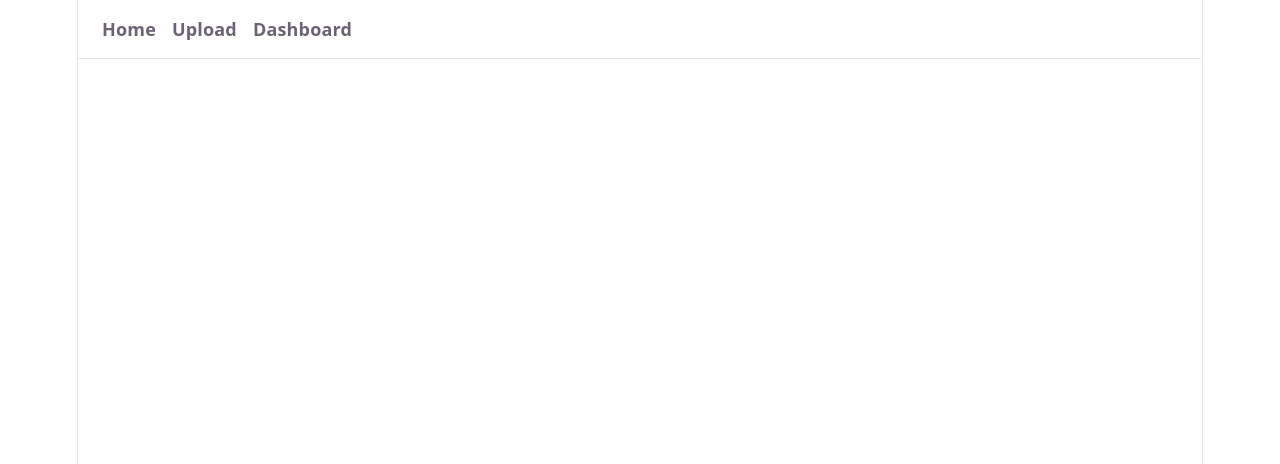
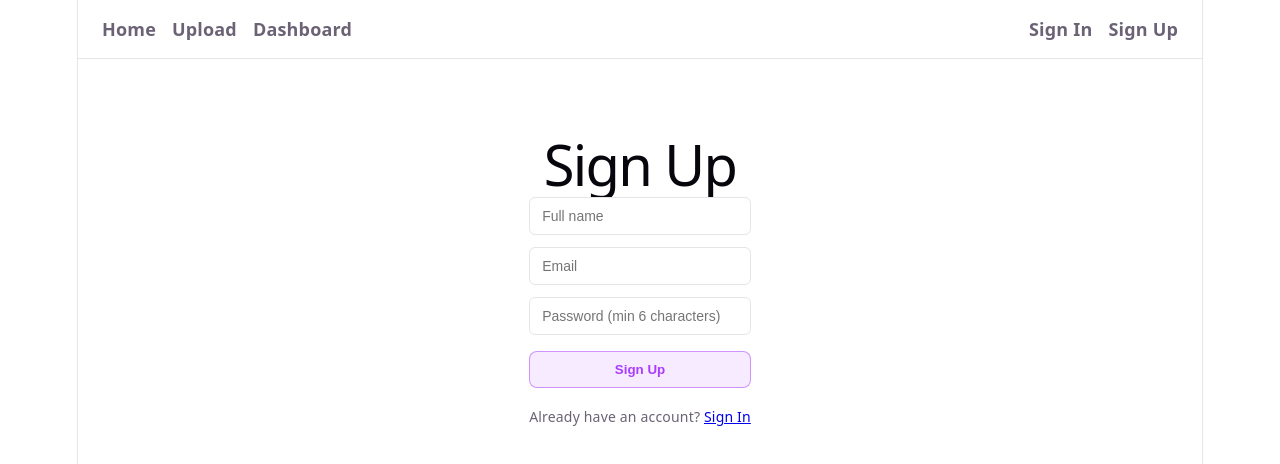
Before and after one commit to 6266992006/StreamWeaver, a React (Vite) app in the folder StreamWeaver-frontend/: page /signup in a window 1280 px wide. Shown: the top 464 px of the page. Built offline with nearby package versions, Linux system fonts and the light colour scheme.

Commit message:
project will be updated

```diff
--- a/StreamWeaver-frontend/src/App.css
+++ b/StreamWeaver-frontend/src/App.css
@@ -1,5 +1,6 @@
 .preview-nav {
   display: flex;
+  align-items: center;
   gap: 16px;
   padding: 16px 24px;
   border-bottom: 1px solid var(--border);
@@ -13,6 +14,25 @@
 
 .preview-nav a:hover {
   color: var(--accent);
+}
+
+.nav-spacer {
+  flex: 1;
+}
+
+.nav-user {
+  color: var(--text);
+  font-size: 14px;
+}
+
+.nav-logout {
+  background: none;
+  border: 1px solid var(--border);
+  border-radius: 6px;
+  padding: 4px 12px;
+  color: var(--text);
+  cursor: pointer;
+  font-weight: 600;
 }
 
 .home-page {
--- a/StreamWeaver-frontend/src/App.jsx
+++ b/StreamWeaver-frontend/src/App.jsx
@@ -1,17 +1,42 @@
-import { BrowserRouter, Routes, Route, Link } from 'react-router-dom'
+import { BrowserRouter, Routes, Route, Link, useNavigate } from 'react-router-dom'
+import { useAuth } from './context/AuthContext'
 import UploadPage from './pages/UploadPage'
 import Dashboard from './pages/Dashboard'
+import SignIn from './pages/SignIn'
+import SignUp from './pages/SignUp'
 import './App.css'
 
-// TEMP preview nav — just so Upload/Dashboard can be clicked into and
-// tested now. Full route/page integration (login-gated, final nav) is
-// a Week 4 task.
+// TEMP preview nav — just so every page can be clicked into and tested
+// now. Full route/page integration (final nav, protected routes) is a
+// Week 4 task.
 function PreviewNav() {
+  const { user, token, logout } = useAuth()
+  const navigate = useNavigate()
+
+  const handleLogout = () => {
+    logout()
+    navigate('/')
+  }
+
   return (
     <nav className="preview-nav">
       <Link to="/">Home</Link>
       <Link to="/upload">Upload</Link>
       <Link to="/dashboard">Dashboard</Link>
+      <span className="nav-spacer" />
+      {token ? (
+        <>
+          <span className="nav-user">Hi, {user?.name || 'there'}</span>
+          <button type="button" onClick={handleLogout} className="nav-logout">
+            Logout
+          </button>
+        </>
+      ) : (
+        <>
+          <Link to="/signin">Sign In</Link>
+          <Link to="/signup">Sign Up</Link>
+        </>
+      )}
     </nav>
   )
 }
@@ -37,6 +62,8 @@ function App() {
         <Route path="/" element={<Home />} />
         <Route path="/upload" element={<UploadPage />} />
         <Route path="/dashboard" element={<Dashboard />} />
+        <Route path="/signin" element={<SignIn />} />
+        <Route path="/signup" element={<SignUp />} />
       </Routes>
     </BrowserRouter>
   )
--- a/StreamWeaver-frontend/src/pages/Dashboard.jsx
+++ b/StreamWeaver-frontend/src/pages/Dashboard.jsx
@@ -1,4 +1,5 @@
 import { useEffect, useState } from 'react';
+import { Link } from 'react-router-dom';
 import { useAuth } from '../context/AuthContext';
 import { getJobHistory } from '../api/jobApi';
 import HistoryTable from '../components/HistoryTable';
@@ -13,6 +14,8 @@ const Dashboard = () => {
   const [errorMsg, setErrorMsg] = useState('');
 
   useEffect(() => {
+    if (!token) return;
+
     let cancelled = false;
 
     const loadHistory = async () => {
@@ -36,6 +39,18 @@ const Dashboard = () => {
     };
   }, [token]);
 
+  if (!token) {
+    return (
+      <div className="dashboard-page">
+        <h1>Upload History</h1>
+        <p>
+          You need to be signed in to view this page.{' '}
+          <Link to="/signin">Sign in</Link> or <Link to="/signup">create an account</Link>.
+        </p>
+      </div>
+    );
+  }
+
   return (
     <div className="dashboard-page">
       <h1>Upload History</h1>
--- a/StreamWeaver-frontend/src/pages/Pages.css
+++ b/StreamWeaver-frontend/src/pages/Pages.css
@@ -149,3 +149,53 @@
   background: rgba(220, 38, 38, 0.15);
   color: #dc2626;
 }
+
+/* --- Auth pages --- */
+
+.auth-page {
+  max-width: 400px;
+  margin: 60px auto;
+  padding: 0 24px;
+}
+
+.auth-page h1 {
+  color: var(--text-h);
+  margin-bottom: 20px;
+}
+
+.auth-form {
+  display: flex;
+  flex-direction: column;
+  gap: 12px;
+}
+
+.auth-form input {
+  padding: 10px 12px;
+  border-radius: 6px;
+  border: 1px solid var(--border);
+  background: var(--bg);
+  color: var(--text-h);
+  font-size: 14px;
+}
+
+.auth-form button {
+  margin-top: 4px;
+  padding: 10px 20px;
+  border-radius: 8px;
+  border: 1px solid var(--accent-border);
+  background: var(--accent-bg);
+  color: var(--accent);
+  cursor: pointer;
+  font-weight: 600;
+}
+
+.auth-form button:disabled {
+  opacity: 0.5;
+  cursor: not-allowed;
+}
+
+.auth-switch {
+  margin-top: 16px;
+  font-size: 14px;
+  color: var(--text);
+}
--- /dev/null
+++ b/StreamWeaver-frontend/src/pages/SignIn.jsx
@@ -0,0 +1,69 @@
+import { useState } from 'react';
+import { useNavigate, Link } from 'react-router-dom';
+import { loginUser } from '../api/authApi';
+import { useAuth } from '../context/AuthContext';
+import './Pages.css';
+
+const SignIn = () => {
+  const { login } = useAuth();
+  const navigate = useNavigate();
+
+  const [form, setForm] = useState({ email: '', password: '' });
+  // idle | loading | error
+  const [status, setStatus] = useState('idle');
+  const [errorMsg, setErrorMsg] = useState('');
+
+  const handleChange = (e) => {
+    setForm({ ...form, [e.target.name]: e.target.value });
+  };
+
+  const handleSubmit = async (e) => {
+    e.preventDefault();
+    setStatus('loading');
+    setErrorMsg('');
+
+    try {
+      const data = await loginUser(form);
+      login(data); // stores token + user in AuthContext (localStorage)
+      navigate('/upload');
+    } catch (err) {
+      setStatus('error');
+      setErrorMsg(err.response?.data?.message || 'Sign in failed. Please check your credentials.');
+    }
+  };
+
+  return (
+    <div className="auth-page">
+      <h1>Sign In</h1>
+      <form onSubmit={handleSubmit} className="auth-form">
+        <input
+          name="email"
+          type="email"
+          placeholder="Email"
+          value={form.email}
+          onChange={handleChange}
+          required
+        />
+        <input
+          name="password"
+          type="password"
+          placeholder="Password"
+          value={form.password}
+          onChange={handleChange}
+          required
+        />
+        <button type="submit" disabled={status === 'loading'}>
+          {status === 'loading' ? 'Signing in…' : 'Sign In'}
+        </button>
+      </form>
+
+      {status === 'error' && <p className="error-msg">{errorMsg}</p>}
+
+      <p className="auth-switch">
+        Don&apos;t have an account? <Link to="/signup">Sign Up</Link>
+      </p>
+    </div>
+  );
+};
+
+export default SignIn;
--- /dev/null
+++ b/StreamWeaver-frontend/src/pages/SignUp.jsx
@@ -0,0 +1,77 @@
+import { useState } from 'react';
+import { useNavigate, Link } from 'react-router-dom';
+import { registerUser } from '../api/authApi';
+import { useAuth } from '../context/AuthContext';
+import './Pages.css';
+
+const SignUp = () => {
+  const { login } = useAuth();
+  const navigate = useNavigate();
+
+  const [form, setForm] = useState({ name: '', email: '', password: '' });
+  // idle | loading | error
+  const [status, setStatus] = useState('idle');
+  const [errorMsg, setErrorMsg] = useState('');
+
+  const handleChange = (e) => {
+    setForm({ ...form, [e.target.name]: e.target.value });
+  };
+
+  const handleSubmit = async (e) => {
+    e.preventDefault();
+    setStatus('loading');
+    setErrorMsg('');
+
+    try {
+      const data = await registerUser(form);
+      login(data); // stores token + user in AuthContext (localStorage)
+      navigate('/upload');
+    } catch (err) {
+      setStatus('error');
+      setErrorMsg(err.response?.data?.message || 'Sign up failed. Please try again.');
+    }
+  };
+
+  return (
+    <div className="auth-page">
+      <h1>Sign Up</h1>
+      <form onSubmit={handleSubmit} className="auth-form">
+        <input
+          name="name"
+          placeholder="Full name"
+          value={form.name}
+          onChange={handleChange}
+          required
+        />
+        <input
+          name="email"
+          type="email"
+          placeholder="Email"
+          value={form.email}
+          onChange={handleChange}
+          required
+        />
+        <input
+          name="password"
+          type="password"
+          placeholder="Password (min 6 characters)"
+          value={form.password}
+          onChange={handleChange}
+          required
+          minLength={6}
+        />
+        <button type="submit" disabled={status === 'loading'}>
+          {status === 'loading' ? 'Signing up…' : 'Sign Up'}
+        </button>
+      </form>
+
+      {status === 'error' && <p className="error-msg">{errorMsg}</p>}
+
+      <p className="auth-switch">
+        Already have an account? <Link to="/signin">Sign In</Link>
+      </p>
+    </div>
+  );
+};
+
+export default SignUp;
--- a/StreamWeaver-frontend/src/pages/UploadPage.jsx
+++ b/StreamWeaver-frontend/src/pages/UploadPage.jsx
@@ -1,4 +1,5 @@
 import { useRef, useState } from 'react';
+import { Link } from 'react-router-dom';
 import { useAuth } from '../context/AuthContext';
 import { uploadFile } from '../api/uploadApi';
 import VirtualGrid from '../components/VirtualGrid';
@@ -37,6 +38,19 @@ const UploadPage = () => {
   // idle | previewing | uploading | done | error
   const [status, setStatus] = useState('idle');
   const [errorMsg, setErrorMsg] = useState('');
+
+  if (!token) {
+    return (
+      <div className="upload-page">
+        <h1>Upload a CSV file</h1>
+        <p>
+          You need to be signed in to upload files.{' '}
+          <Link to="/signin">Sign in</Link> or <Link to="/signup">create an account</Link>.
+        </p>
+      </div>
+    );
+  }
+
 
   const handleFileSelect = async (e) => {
     const selected = e.target.files?.[0];
```
Also changed, not shown: 5 other files (tests, documents, lock files or other folders). Lines whose indentation alone changed are shown as unchanged.
